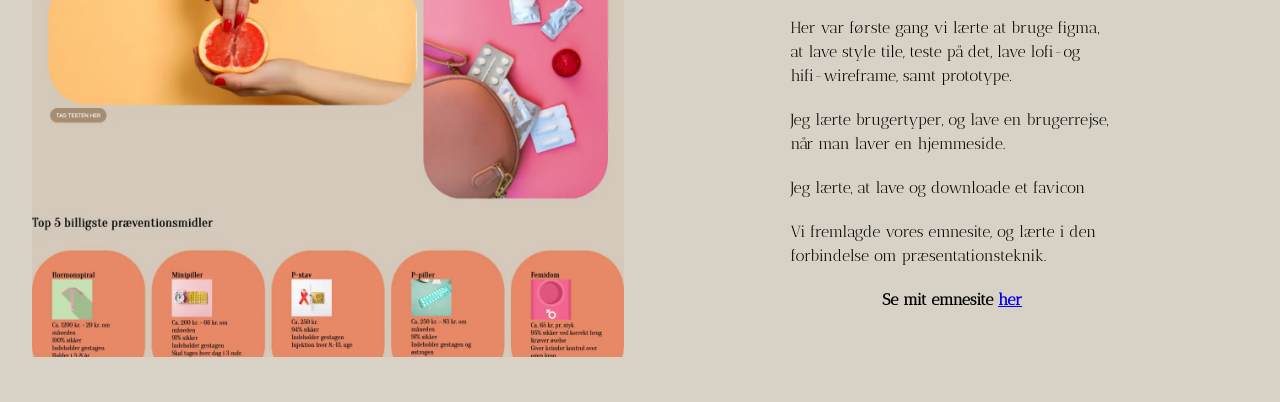
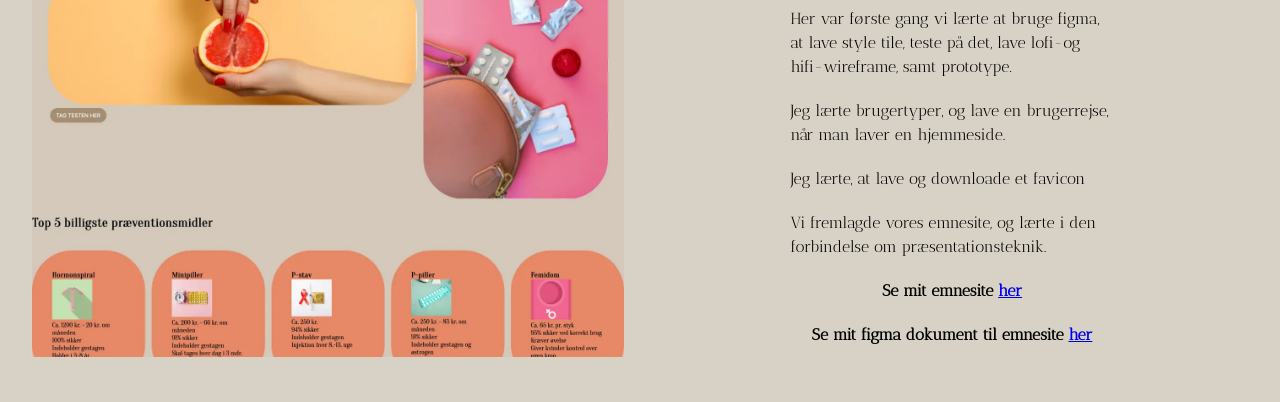
Before and after one commit to Frejamhenriksen/T06-Portfolioeksamen, a plain HTML site: page mobilefirst/tema3.html in a window 1280 px wide. Shown: the part 371-773 px from the top of the page. Drawn offline with Linux system fonts and the light colour scheme; a script that the page names is missing; a web font is replaced by a local one.

Commit message:
Update tema3.html

```diff
--- a/mobilefirst/tema3.html
+++ b/mobilefirst/tema3.html
@@ -40,6 +40,7 @@
           </div>
           <div class="site">
             <p>Se mit emnesite <a href="https://frejamaria.dk/emnesite/emnesite/index.html">her</a></p>
+            <p>Se mit figma dokument til emnesite <a href="https://www.figma.com/design/1OpqLb6veKQVzuG4vJ45hZ/Dokumentation?node-id=1-7&t=iGNWghmKx11wZicQ-1">her</a></p>
           </div>
         </div>
       </section>
```
